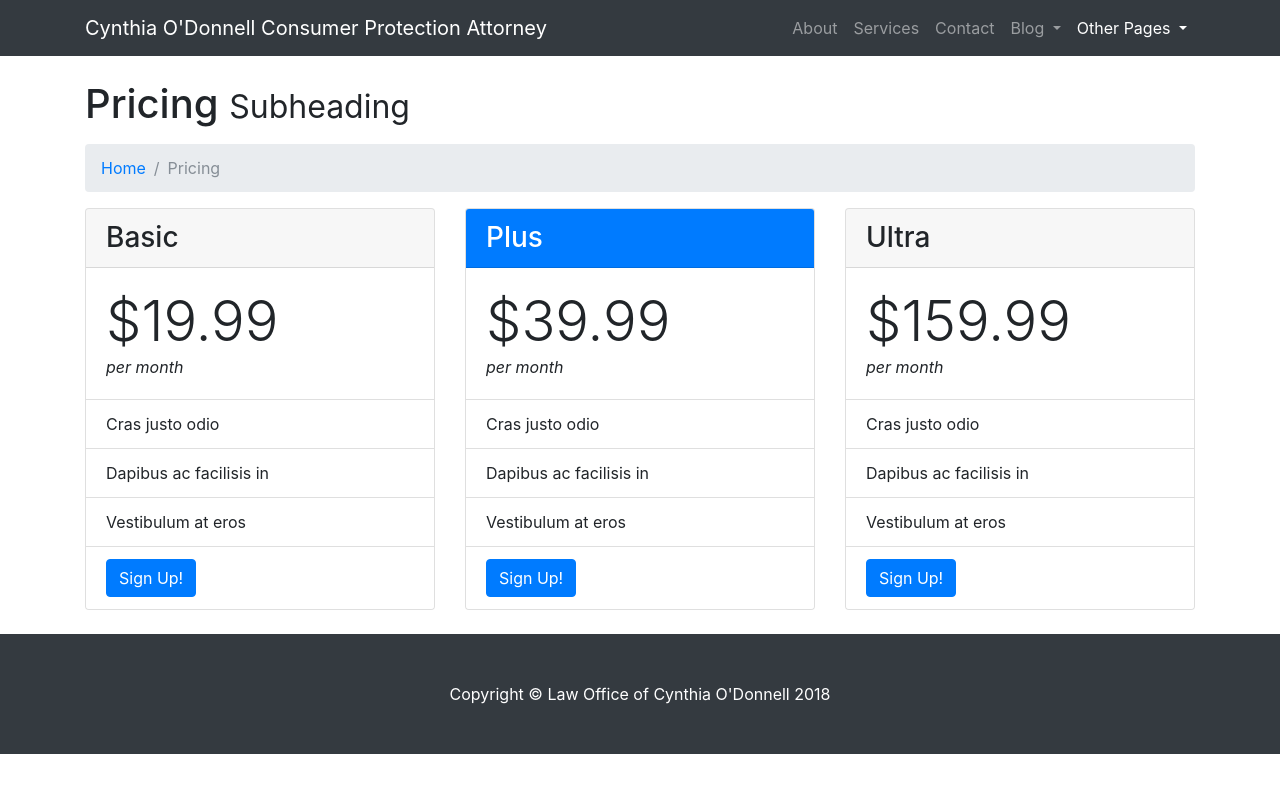
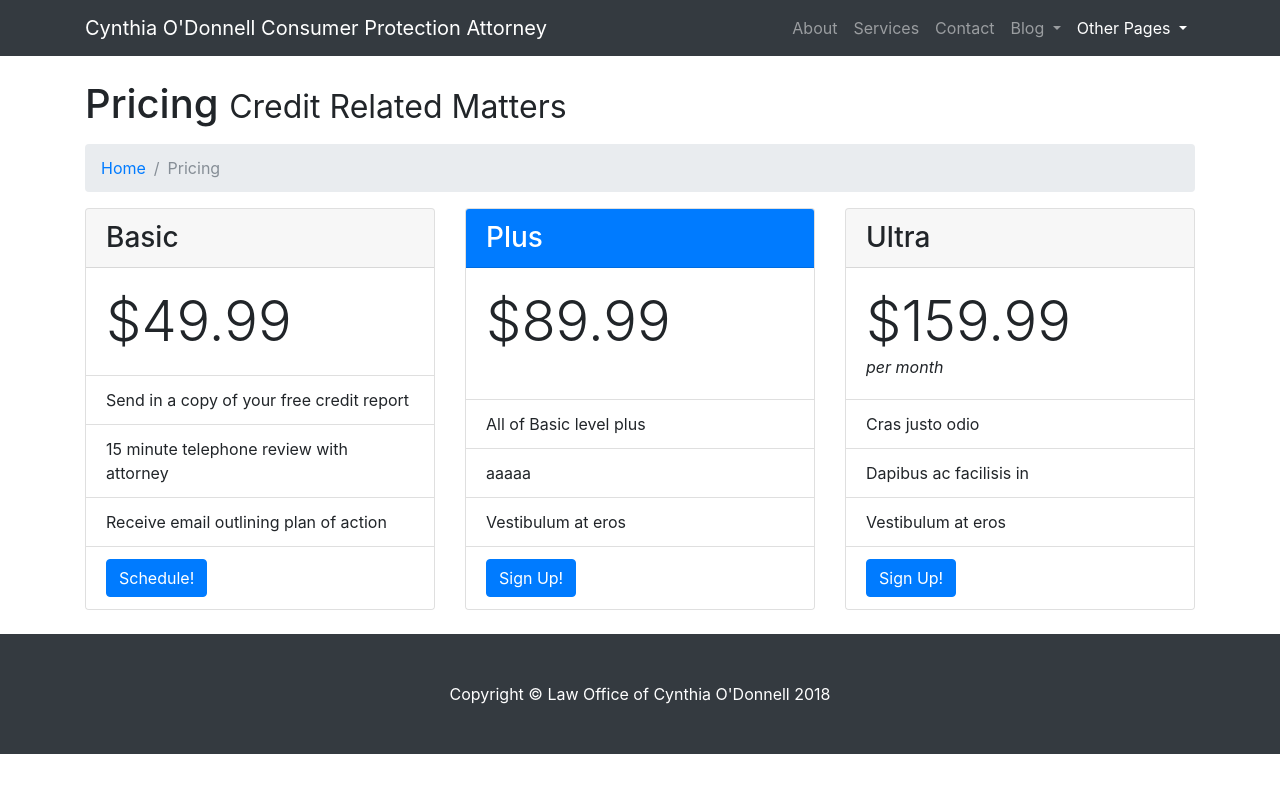
Before and after one commit to MimiBambino/lawyer, a website: page pricing.html in a window 1280 px wide. Drawn offline with Linux system fonts and the light colour scheme.

Commit message:
start adding pricing

```diff
--- a/pricing.html
+++ b/pricing.html
@@ -82,7 +82,7 @@
 
       <!-- Page Heading/Breadcrumbs -->
       <h1 class="mt-4 mb-3">Pricing
-        <small>Subheading</small>
+        <small>Credit Related Matters</small>
       </h1>
 
       <ol class="breadcrumb">
@@ -98,15 +98,15 @@
           <div class="card h-100">
             <h3 class="card-header">Basic</h3>
             <div class="card-body">
-              <div class="display-4">$19.99</div>
-              <div class="font-italic">per month</div>
+              <div class="display-4">$49.99</div>
+              <!--<div class="font-italic">per month</div>-->
             </div>
             <ul class="list-group list-group-flush">
-              <li class="list-group-item">Cras justo odio</li>
-              <li class="list-group-item">Dapibus ac facilisis in</li>
-              <li class="list-group-item">Vestibulum at eros</li>
+              <li class="list-group-item">Send in a copy of your free credit report</li>
+              <li class="list-group-item">15 minute telephone review with attorney</li>
+              <li class="list-group-item">Receive email outlining plan of action</li>
               <li class="list-group-item">
-                <a href="#" class="btn btn-primary">Sign Up!</a>
+                <a href="#" class="btn btn-primary">Schedule!</a>
               </li>
             </ul>
           </div>
@@ -115,12 +115,12 @@
           <div class="card card-outline-primary h-100">
             <h3 class="card-header bg-primary text-white">Plus</h3>
             <div class="card-body">
-              <div class="display-4">$39.99</div>
-              <div class="font-italic">per month</div>
+              <div class="display-4">$89.99</div>
+              <!--<div class="font-italic">per month</div>-->
             </div>
             <ul class="list-group list-group-flush">
-              <li class="list-group-item">Cras justo odio</li>
-              <li class="list-group-item">Dapibus ac facilisis in</li>
+              <li class="list-group-item">All of Basic level plus</li>
+              <li class="list-group-item">aaaaa</li>
               <li class="list-group-item">Vestibulum at eros</li>
               <li class="list-group-item">
                 <a href="#" class="btn btn-primary">Sign Up!</a>
```
Also changed, not shown: images/bankruptcy_court.jpg (added), images/calculator.jpg (added), images/paying_money.jpg (added), images/textbooks.jpg (added), 1 other file.
